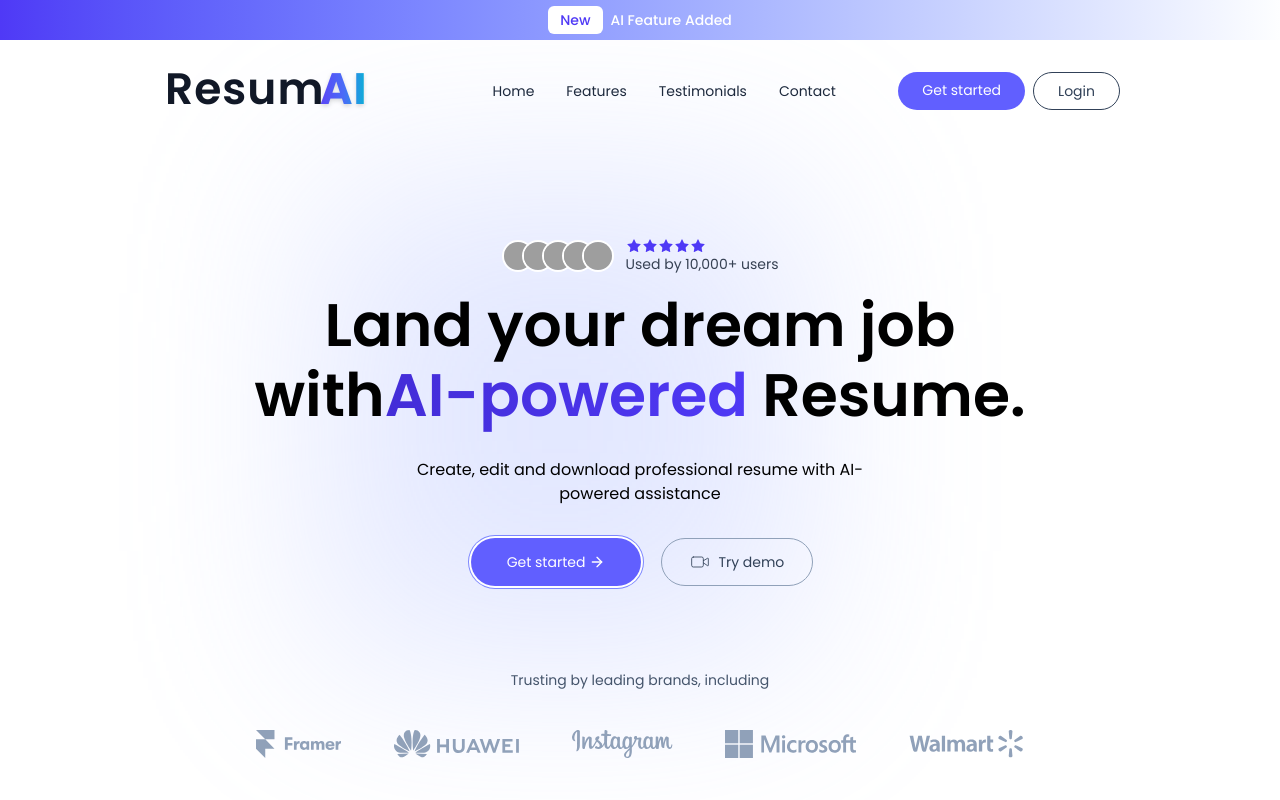
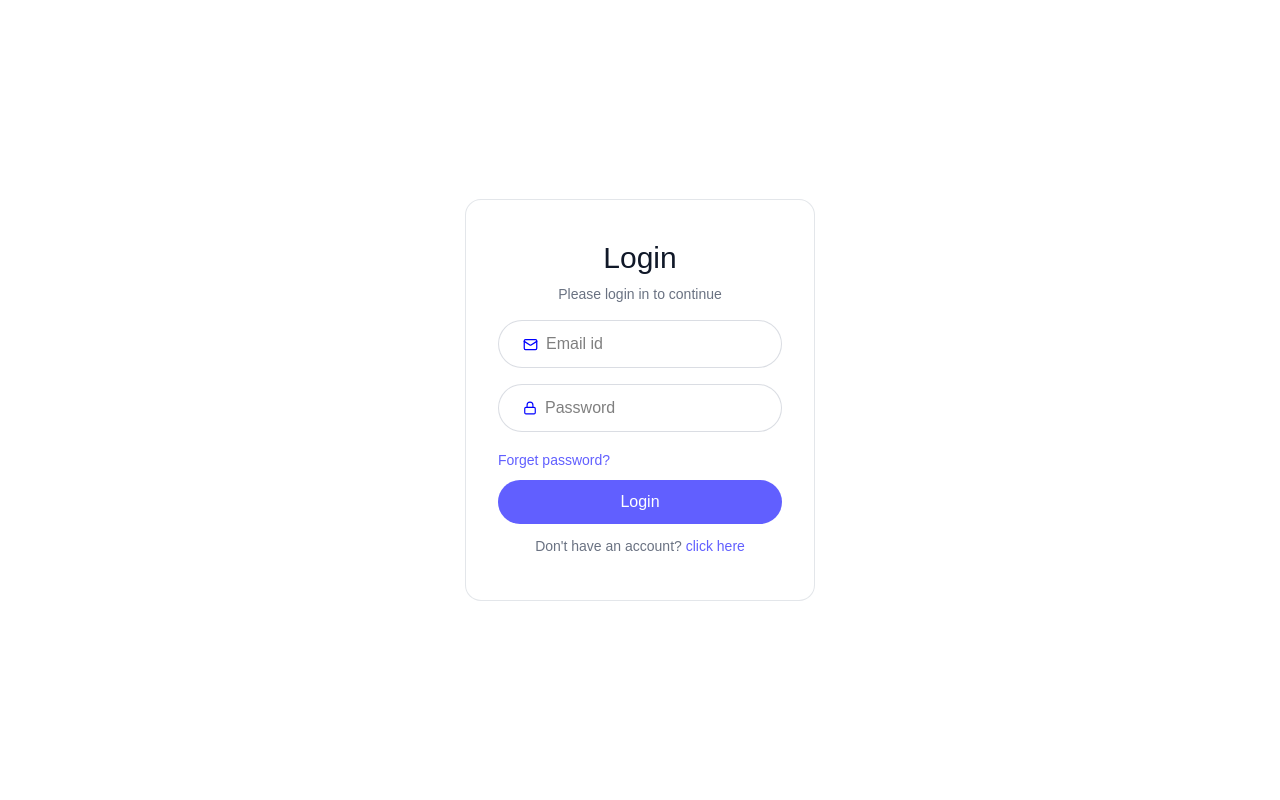
Before and after one commit to santu7212/RESUME-BUILDER, a React (Vite) app in the folder client/: page /login in a window 1280 px wide. Shown: the top 800 px of the page. Built offline with nearby package versions, Linux system fonts and the light colour scheme; grey boxes are pictures that could not be loaded.

Commit message:
feat: add styled-components for styling; update Login component with form handling and layout

```diff
--- a/client/package.json
+++ b/client/package.json
@@ -15,6 +15,7 @@
     "react": "^19.2.0",
     "react-dom": "^19.2.0",
     "react-router-dom": "^7.11.0",
+    "styled-components": "^6.1.19",
     "tailwindcss": "^4.1.18"
   },
   "devDependencies": {
--- a/client/src/pages/Dashboard.jsx
+++ b/client/src/pages/Dashboard.jsx
@@ -1,4 +1,5 @@
 import React from 'react'
+
 
 const Dashboard = () => {
   return (
--- a/client/src/pages/Home.jsx
+++ b/client/src/pages/Home.jsx
@@ -1,3 +1,5 @@
+ import { Outlet, useLocation } from "react-router-dom";
+
 import Banner from "../components/home/Banner";
 import CallToAction from "../components/home/CallToAction";
 import Features from "../components/home/Features";
@@ -6,15 +8,26 @@ import Hero from "../components/home/Hero";
 import Testimonial from "../components/home/Testimonial";
 
 const Home = () => {
+  const location = useLocation();
+  const isAppRoute = location.pathname.startsWith("/app");
+
   return (
-    <div>
-      <Banner />
-      <Hero/>
-      <Features/>
-      <Testimonial/>
-      <CallToAction/>
-      <Footer/>
-    </div>
+    <>
+      {/* Landing page only */}
+      {!isAppRoute && (
+        <>
+          <Banner />
+          <Hero />
+          <Features />
+          <Testimonial />
+          <CallToAction />
+          <Footer />
+        </>
+      )}
+
+      {/* App routes render here */}
+      <Outlet />
+    </>
   );
 };
 
--- a/client/src/pages/Layout.jsx
+++ b/client/src/pages/Layout.jsx
@@ -1,13 +1,14 @@
 import React from 'react'
 import { Outlet } from 'react-router-dom'
+
 
 const Layout = () => {
   return (
     <div>
+
         <h1>LayOUT</h1>
-        <div>
-          <Outlet/>
-        </div>
+        <Outlet/>
+
 
     </div>
   )
--- a/client/src/pages/Login.jsx
+++ b/client/src/pages/Login.jsx
@@ -1,12 +1,104 @@
-import React from 'react'
+import React from "react";
+import {EyeIcon, Lock, Mail, User2Icon} from "lucide-react"
 
 const Login = () => {
+
+  const query = new URLSearchParams(window.location.search)
+  const urlState=query.get("state")
+  const [state, setState] = React.useState( urlState ||"login");
+
+  const [formData, setFormData] = React.useState({
+    name: "",
+    email: "",
+    password: "",
+  });
+
+  const handleSubmit = async (e) => {
+    e.preventDefault();
+  };
+
+  const handleChange = (e) => {
+    const { name, value } = e.target;
+    setFormData((prev) => ({ ...prev, [name]: value }));
+  };
   return (
-    <div>
-        login
+    <div className="flex items-center justify-center min-h-screen bg-grey-50">
+      <form
+        onSubmit={handleSubmit}
+        className="sm:w-[350px] w-full text-center border border-gray-300/60 rounded-2xl px-8 bg-white"
+      >
+        <h1 className="text-gray-900 text-3xl mt-10 font-medium">
+          {state === "login" ? "Login" : "Sign up"}
+        </h1>
+        <p className="text-gray-500 text-sm mt-2">
+          Please {state} in to continue
+        </p>
+        {state !== "login" && (
+          <div className="flex items-center mt-6 w-full bg-white border border-gray-300/80 h-12 rounded-full overflow-hidden pl-6 gap-2">
+          <User2Icon size={16} color="blue"/>
+            <input
+              type="text"
+              name="name"
+              placeholder="Name"
+              className="border-none outline-none ring-0"
+              value={formData.name}
+              onChange={handleChange}
+              required
+            />
+          </div>
+        )}
+        <div className="flex items-center w-full mt-4 bg-white border border-gray-300/80 h-12 rounded-full overflow-hidden pl-6 gap-2">
+         <Mail size={15} color="blue"/>
+          <input
+            type="email"
+            name="email"
+            placeholder="Email id"
+            className="border-none outline-none ring-0"
+            value={formData.email}
+            onChange={handleChange}
+            required
+          />
+        </div>
+        <div className="flex items-center mt-4 w-full bg-white border border-gray-300/80 h-12 rounded-full overflow-hidden pl-6 gap-2">
+        <Lock size={14} color="blue"/>
 
+          <input
+            type="password"
+            name="password"
+            placeholder="Password"
+            className="border-none outline-none ring-0"
+            value={formData.password}
+            onChange={handleChange}
+            required
+          />
+        </div>
+        <div className="mt-4 text-left text-indigo-500">
+          <button className="text-sm" type="reset">
+            Forget password?
+          </button>
+        </div>
+        <button
+          type="submit"
+          className="mt-2 w-full h-11 rounded-full text-white bg-indigo-500 hover:opacity-90 transition-opacity"
+        >
+          {state === "login" ? "Login" : "Sign up"}
+        </button>
+        <p
+          onClick={() =>
+            setState((prev) => (prev === "login" ? "register" : "login"))
+          }
+          className="text-gray-500 text-sm mt-3 mb-11"
+        >
+          {state === "login"
+            ? "Don't have an account?"
+            : "Already have an account?"}{" "}
+          <a href="#" className="text-indigo-500 hover:underline">
+            click here
+          </a>
+        </p>
+      </form>
     </div>
-  )
-}
+  );
+};
 
-export default Login
+export default Login;
```
Also changed, not shown: client/src/App.jsx (+4 -3 lines), 1 other file (tests, documents, lock files or other folders).
